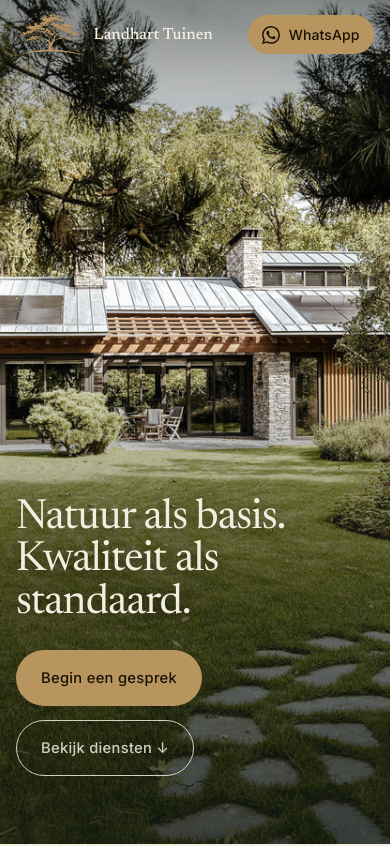
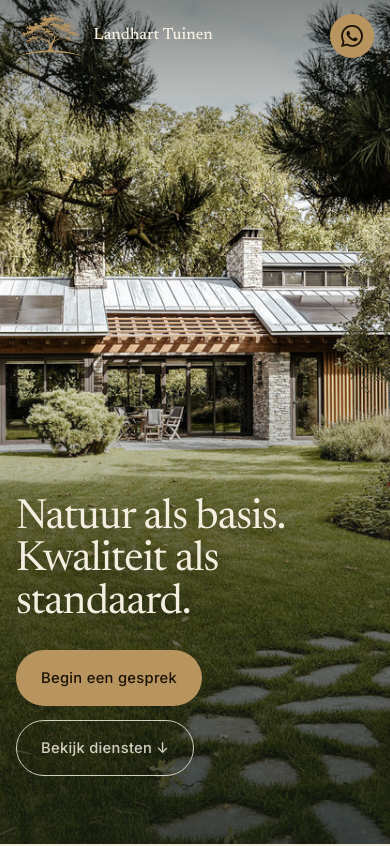
Before and after one commit to Wilvert/landhart, a plain HTML site: page index.html in a window 390 px wide. Shown: the top 846 px of the page. Drawn offline with Linux system fonts and the light colour scheme.

Commit message:
WhatsApp-knop op telefoon alleen logo; uitrol probeert zo nodig opnieuw
Co-Authored-By: Claude Opus 5.5 <noreply@anthropic.com>

```diff
--- a/index.html
+++ b/index.html
@@ -187,7 +187,7 @@
   </nav>
   <a class="masthead-cta" href="https://wa.me/31633012035?text=Hoi%20Mark%2C%0A" target="_blank" rel="noopener" aria-label="Stuur Mark een WhatsApp-bericht (opent in een nieuw venster)">
     <svg class="cta-icon" viewBox="0 0 24 24" width="18" height="18" fill="currentColor" aria-hidden="true"><path d="M17.472 14.382c-.297-.149-1.758-.867-2.03-.967-.273-.099-.471-.148-.67.15-.197.297-.767.966-.94 1.164-.173.199-.347.223-.644.075-.297-.15-1.255-.463-2.39-1.475-.883-.788-1.48-1.761-1.653-2.059-.173-.297-.018-.458.13-.606.134-.133.298-.347.446-.52.149-.174.198-.298.298-.497.099-.198.05-.371-.025-.52-.075-.149-.669-1.612-.916-2.207-.242-.579-.487-.5-.669-.51-.173-.008-.371-.01-.57-.01-.198 0-.52.074-.792.372-.272.297-1.04 1.016-1.04 2.479 0 1.462 1.065 2.875 1.213 3.074.149.198 2.096 3.2 5.077 4.487.709.306 1.262.489 1.694.625.712.227 1.36.195 1.871.118.571-.085 1.758-.719 2.006-1.413.248-.694.248-1.289.173-1.413-.074-.124-.272-.198-.57-.347m-5.421 7.403h-.004a9.87 9.87 0 01-5.031-1.378l-.361-.214-3.741.982.998-3.648-.235-.374a9.86 9.86 0 01-1.51-5.26c.001-5.45 4.436-9.884 9.888-9.884 2.64 0 5.122 1.03 6.988 2.898a9.825 9.825 0 012.893 6.994c-.003 5.45-4.437 9.884-9.885 9.884m8.413-18.297A11.815 11.815 0 0012.05 0C5.495 0 .16 5.335.157 11.892c0 2.096.547 4.142 1.588 5.945L.057 24l6.305-1.654a11.882 11.882 0 005.683 1.448h.005c6.554 0 11.89-5.335 11.893-11.893a11.821 11.821 0 00-3.48-8.413Z"/></svg>
-    <span>WhatsApp</span>
+    <span class="cta-naam">WhatsApp</span>
   </a>
 </header>
 
--- a/style.css
+++ b/style.css
@@ -169,7 +169,9 @@ a{ color:inherit; }
 }
 .masthead-cta:hover .cta-icon{ transform:rotate(-12deg) scale(1.08); }
 @media (max-width:480px){
-  .masthead-cta{ padding:.5rem .9rem; font-size:.88rem; }
+  .masthead-cta{ width:44px; height:44px; padding:0; justify-content:center; }
+  .masthead-cta .cta-icon{ width:22px; height:22px; }
+  .cta-naam{ display:none; }
 }
 @media (prefers-reduced-motion: reduce){
   .masthead-cta:hover .cta-icon{ transform:none; }
```
Also changed, not shown: privacy/index.html (+1 -1 lines), 1 other file.
